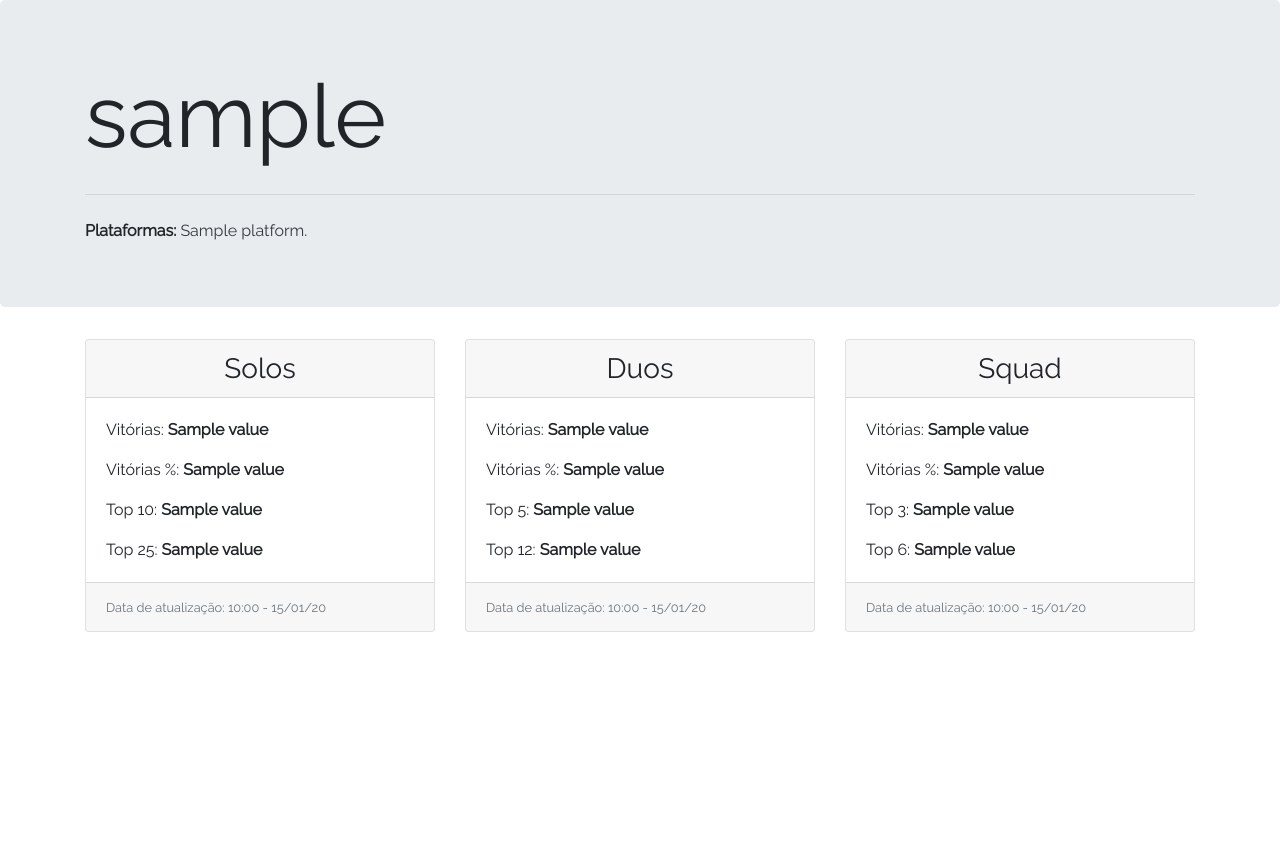
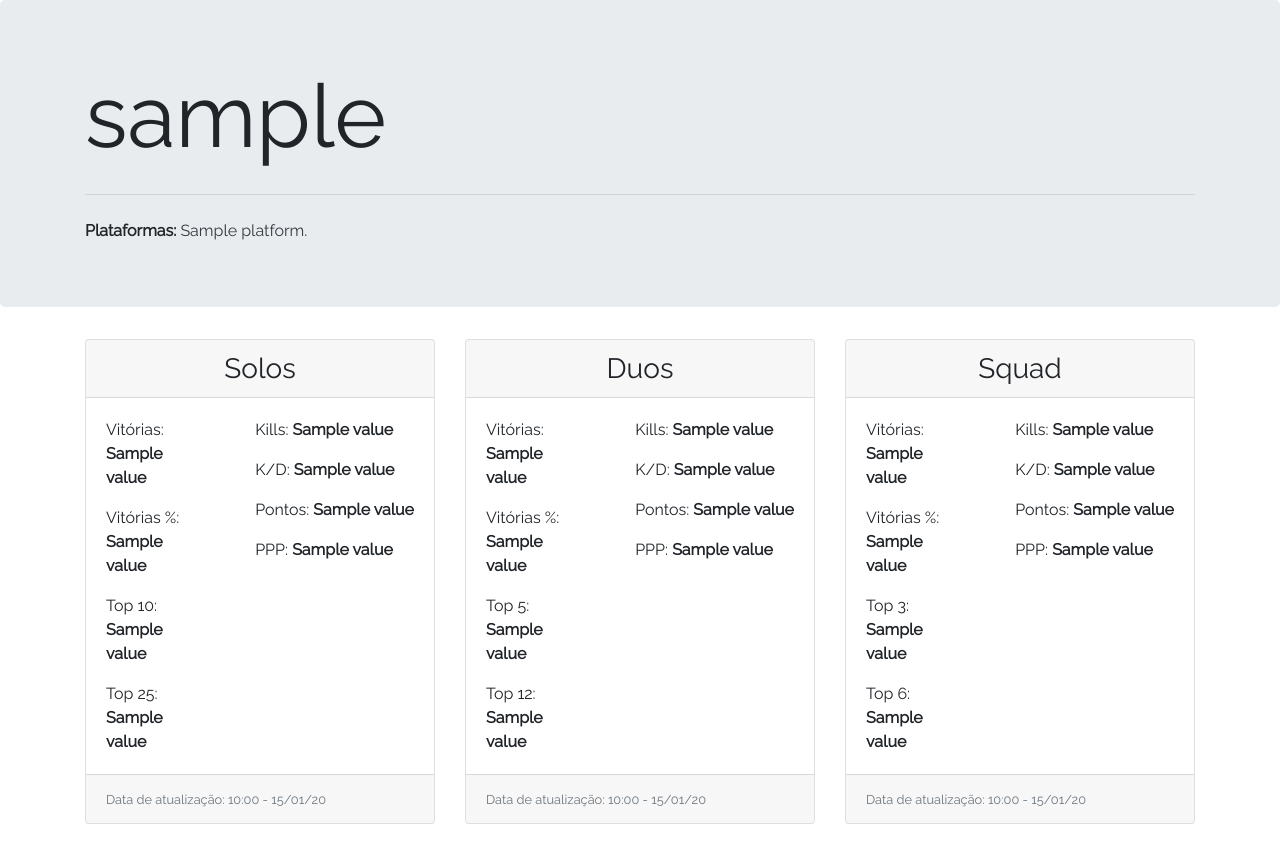
Before and after one commit to guilehm/investir-nao-da-xp, a Django app: template core/templates/core/player_detail.html in a window 1280 px wide. Before the commit the page ends 632 px from the top, so only its background shows below. Run offline with Django 3.2, Linux system fonts and the light colour scheme; tables that the repository leaves empty hold one stand-in row (values such as "Sample post"); the template is opened without the code that fills it: values that come from a table or form of the project are taken from there, most other values are stand-ins (such as "Sample title", 1, 10 or a date in 2020); some libraries are stand-ins or nearby versions.

Commit message:
Improve layout

```diff
--- a/core/templates/core/player_detail.html
+++ b/core/templates/core/player_detail.html
@@ -17,16 +17,28 @@
         <div class="mt-2">
             <div class="row">
 
-                <div class="col-lg">
+                <div class="col-xl">
                     <div class="card mb-4">
                         <div class="card-header">
                             <h3 class="card-title text-center mb-0">Solos</h3>
                         </div>
+                        <div class="row">
+                            <div class="col">
                                 <div class="card-body">
                                     <p class="card-text">Vitórias: <strong>{{ status.stats_solo.top1.value }}</strong></p>
                                     <p class="card-text">Vitórias %: <strong>{{ status.stats_solo.winRatio.value }}</strong></p>
                                     <p class="card-text">Top 10: <strong>{{ status.stats_solo.top10.value }}</strong></p>
                                     <p class="card-text">Top 25: <strong>{{ status.stats_solo.top25.value }}</strong></p>
+                                </div>
+                            </div>
+                            <div class="col">
+                                <div class="card-body">
+                                    <p class="card-text">Kills: <strong>{{ status.stats_solo.kills.value }}</strong></p>
+                                    <p class="card-text">K/D: <strong>{{ status.stats_solo.kd.value }}</strong></p>
+                                    <p class="card-text" style="white-space: nowrap">Pontos: <strong>{{ status.stats_solo.score.value }}</strong></p>
+                                    <p class="card-text">PPP: <strong>{{ status.stats_solo.scorePerMatch.value }}</strong></p>
+                                </div>
+                            </div>
                         </div>
                         <div class="card-footer">
                             <small class="text-muted">Data de atualização: {{ status.date_added|date:'H:i - d/m/y' }}</small>
@@ -34,16 +46,28 @@
                     </div>
                 </div>
 
-                <div class="col-lg">
+                <div class="col-xl">
                     <div class="card mb-4">
                         <div class="card-header">
                             <h3 class="card-title text-center mb-0">Duos</h3>
                         </div>
+                        <div class="row">
+                            <div class="col">
                                 <div class="card-body">
                                     <p class="card-text">Vitórias: <strong>{{ status.stats_duo.top1.value }}</strong></p>
                                     <p class="card-text">Vitórias %: <strong>{{ status.stats_duo.winRatio.value }}</strong></p>
                                     <p class="card-text">Top 5: <strong>{{ status.stats_duo.top5.value }}</strong></p>
                                     <p class="card-text">Top 12: <strong>{{ status.stats_duo.top12.value }}</strong></p>
+                                </div>
+                            </div>
+                            <div class="col">
+                                <div class="card-body">
+                                    <p class="card-text">Kills: <strong>{{ status.stats_duo.kills.value }}</strong></p>
+                                    <p class="card-text">K/D: <strong>{{ status.stats_duo.kd.value }}</strong></p>
+                                    <p class="card-text" style="white-space: nowrap">Pontos: <strong>{{ status.stats_duo.score.value }}</strong></p>
+                                    <p class="card-text">PPP: <strong>{{ status.stats_duo.scorePerMatch.value }}</strong></p>
+                                </div>
+                            </div>
                         </div>
                         <div class="card-footer">
                             <small class="text-muted">Data de atualização: {{ status.date_added|date:'H:i - d/m/y' }}</small>
@@ -51,16 +75,28 @@
                     </div>
                 </div>
 
-                <div class="col-lg">
+                <div class="col-xl">
                     <div class="card mb-4">
                         <div class="card-header">
                             <h3 class="card-title text-center mb-0">Squad</h3>
                         </div>
+                        <div class="row">
+                            <div class="col">
                                 <div class="card-body">
                                     <p class="card-text">Vitórias: <strong>{{ status.stats_squad.top1.value }}</strong></p>
                                     <p class="card-text">Vitórias %: <strong>{{ status.stats_squad.winRatio.value }}</strong></p>
                                     <p class="card-text">Top 3: <strong>{{ status.stats_squad.top3.value }}</strong></p>
                                     <p class="card-text">Top 6: <strong>{{ status.stats_squad.top6.value }}</strong></p>
+                                </div>
+                            </div>
+                            <div class="col">
+                                <div class="card-body">
+                                    <p class="card-text">Kills: <strong>{{ status.stats_squad.kills.value }}</strong></p>
+                                    <p class="card-text">K/D: <strong>{{ status.stats_squad.kd.value }}</strong></p>
+                                    <p class="card-text" style="white-space: nowrap;">Pontos: <strong>{{ status.stats_squad.score.value }}</strong></p>
+                                    <p class="card-text">PPP: <strong>{{ status.stats_squad.scorePerMatch.value }}</strong></p>
+                                </div>
+                            </div>
                         </div>
                         <div class="card-footer">
                             <small class="text-muted">Data de atualização: {{ status.date_added|date:'H:i - d/m/y' }}</small>
```
Lines whose indentation alone changed are shown as unchanged.
